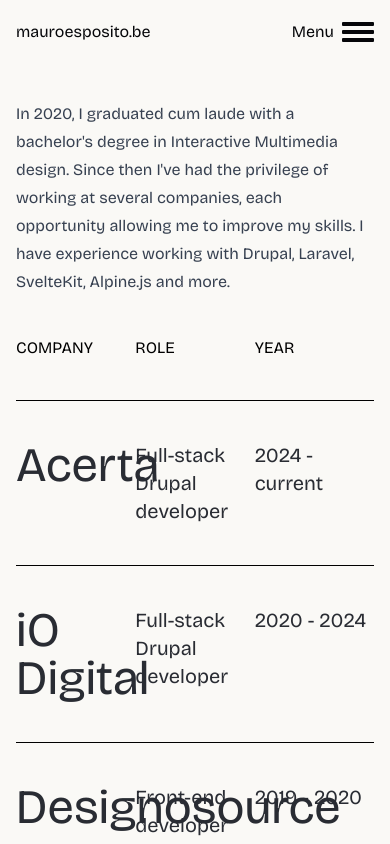
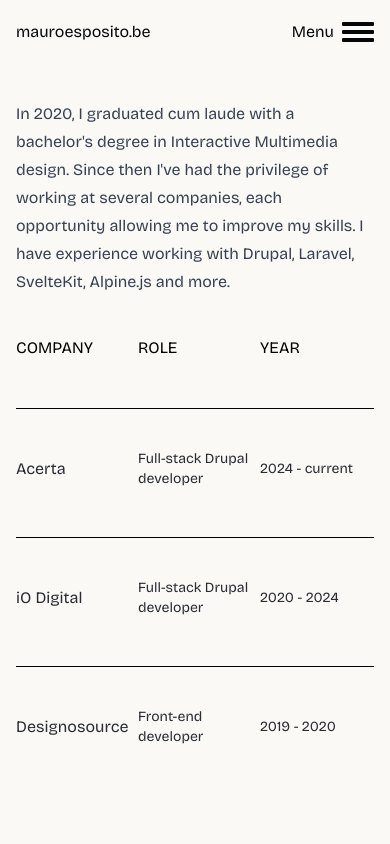
Before and after one commit to MorroCodes/2k25-portfolio, a SvelteKit app: page /experience in a window 390 px wide. Shown: the top 844 px of the page. Built offline with nearby package versions, Linux system fonts and the light colour scheme.

Commit message:
Make text responsive

```diff
--- a/src/lib/components/ProjectTeaser.svelte
+++ b/src/lib/components/ProjectTeaser.svelte
@@ -4,7 +4,7 @@
 </script>
 <article class="relative group mt-2">
     <div class="flex justify-between flex-wrap items-center">
-        <h2 class="gsap-title text-2xl  sm:text-5xl !normal-case">
+        <h2 class="gsap-title text-2xl sm:text-5xl md:text-2xl lg:text-4xl xl:text-5xl !normal-case">
             <span class="block clip-path-full">
                 <span class="gsap-title-row mb-2">
                     {title}
--- a/src/routes/+page.svelte
+++ b/src/routes/+page.svelte
@@ -52,7 +52,7 @@
 </div>
 
 <section class="container mt-16">
-    <h2 class="text-8xl font-display gsap-title">
+    <h2 class="text-4xl sm:text-8xl font-display gsap-title">
         <span class="block clip-path-full">
             <span class="gsap-title-row">Get to know me</span>
         </span>
--- a/src/routes/experience/+page.svelte
+++ b/src/routes/experience/+page.svelte
@@ -29,17 +29,17 @@
   <p class="prose">
     In 2020, I graduated cum laude with a bachelor's degree in Interactive Multimedia design. Since then I've had the privilege of working at several companies, each opportunity allowing me to improve my skills. I have experience working with Drupal, Laravel, SvelteKit, Alpine.js and more.
   </p>
-  <div class="grid grid-cols-3">
+  <div class="grid grid-cols-3 gap-2">
     <div class="grid grid-cols-subgrid col-span-full py-10">
       <h6>Company</h6>
       <h6>Role</h6>
       <h6>Year</h6>
     </div>
     {#each experiences as experience }
-      <div class="grid grid-cols-subgrid col-span-full py-10 border-t border-black">
-        <p class="text-5xl">{experience.company}</p>
-        <p class="text-xl">{experience.contribution}</p>
-        <p class="text-xl">{experience.year}</p>
+      <div class="grid grid-cols-subgrid col-span-full items-center py-10 border-t border-black">
+        <p class="sm:text-2xl lg:text-4xl">{experience.company}</p>
+        <p class="text-sm sm:text-xl">{experience.contribution}</p>
+        <p class="text-sm sm:text-xl">{experience.year}</p>
       </div>
     {/each}
   </div>
--- a/src/routes/projects/+page.svelte
+++ b/src/routes/projects/+page.svelte
@@ -41,7 +41,7 @@
       </span>
     </span>
   </h1>
-  <section class="py-4 grid sm:grid-cols-2 gap-8">
+  <section class="py-4 grid md:grid-cols-2 gap-8">
   {#each projects as project }
     <ProjectTeaser
       imageSrc={project.imageSrc}
```
